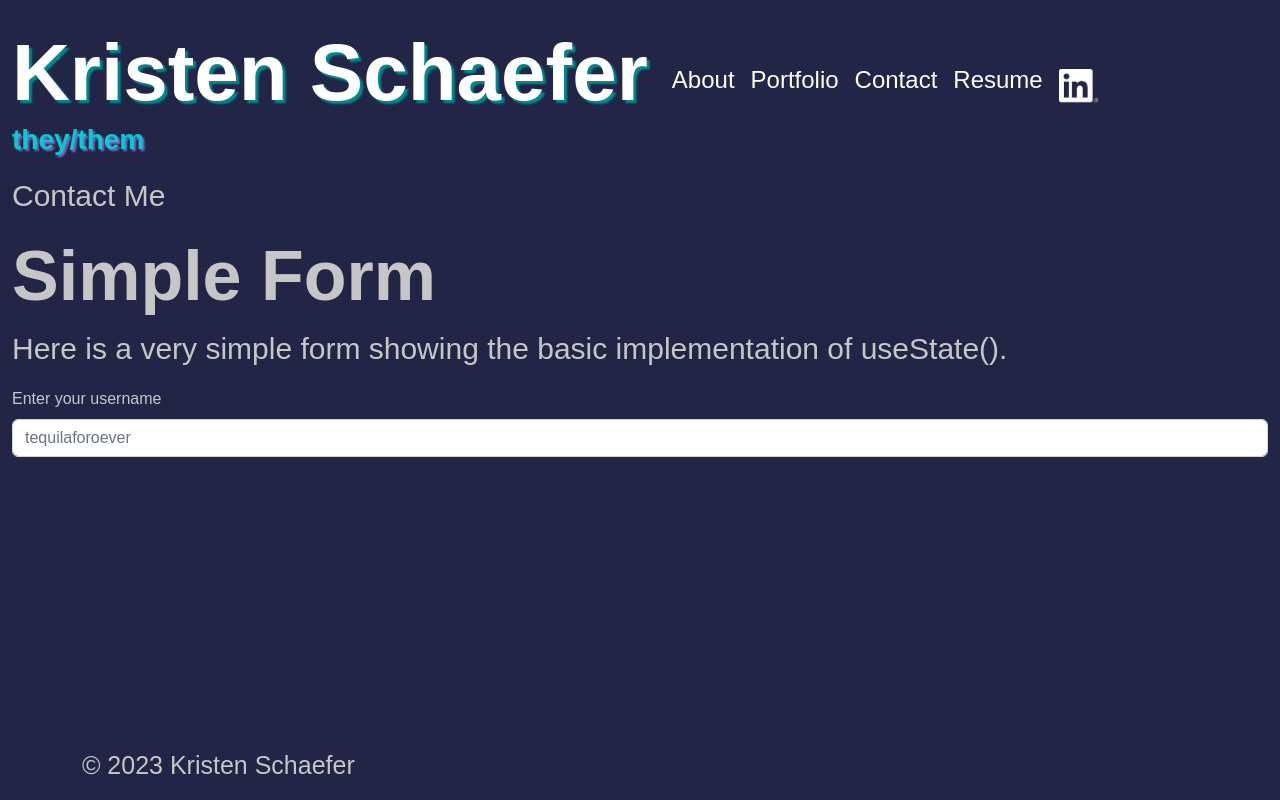
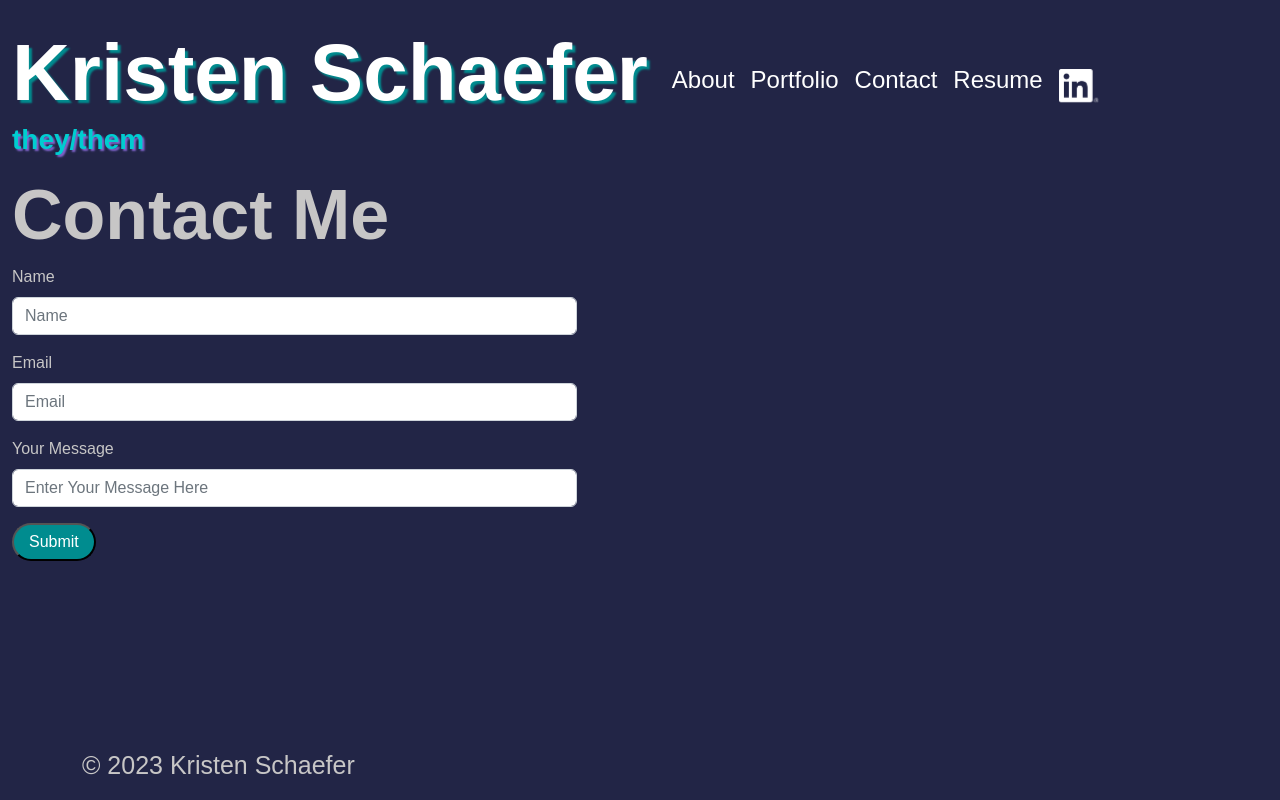
Before and after one commit to kcschaefs/react-professional-portfolio, a React (Create React App) app: page /contact in a window 1280 px wide. Built offline with nearby package versions, Linux system fonts and the light colour scheme.

Commit message:
updated contact me section with form and validation

```diff
--- a/src/components/Contact.jsx
+++ b/src/components/Contact.jsx
@@ -2,31 +2,68 @@ import Container from 'react-bootstrap/Container';
 import '../assets/css/About.css'
 import { useState } from "react"
 
-function Contact(props)  {
+function Contact() {
 
-  const [ username, setUsername ] = useState("")
+  const [formData, setFormData] = useState({ name: "", email: "", message: "" })
+
+  const handleSubmitForm = (e) => {
+    setFormData({ ...formData, [e.target.name]: e.target.value })
+  }
 
   const handleInputChange = (e) => {
-    setUsername(e.target.value)
+    setFormData({ ...formData, [e.target.name]: e.target.value })
+  }
+
+  const inputValidation = (e) => {
+    e.target.reportValidity();
   }
 
   return (
     <Container fluid className="contactSection">
-      <p>Contact Me</p>
-      <h1>Simple Form</h1>
-      <p>Here is a very simple form showing the basic implementation of useState().</p>
+      <h1>Contact Me</h1>
       <form>
-        <div className="mb-3">
-          <label htmlFor="username" className="form-label">Enter your username</label>
+        <div style={{ width: "45%" }} className="mb-3">
+          <label htmlFor="name" className="form-label">Name</label>
           <input
             type="text"
-            name="username"
+            name="name"
             className="form-control"
-            placeholder="tequilaforoever"
-            value={username}
+            placeholder="Name"
+            value={formData.name}
+            onBlur={inputValidation}
             onChange={handleInputChange}
+            required
           />
         </div>
+
+        <div style={{ width: "45%" }} className="mb-3">
+          <label htmlFor="email" className="form-label">Email</label>
+          <input
+            type="email"
+            name="email"
+            pattern="[a-z0-9._%+-]+@[a-z0-9.-]+\.[a-z]{2,4}$"
+            className="form-control"
+            placeholder="Email"
+            value={formData.email}
+            onBlur={inputValidation}
+            onChange={handleInputChange}
+            required
+          />
+        </div>
+        <div style={{ width: "45%" }} className="mb-3">
+          <label htmlFor="message" className="form-label">Your Message</label>
+          <input
+            type="text"
+            name="message"
+            className="form-control"
+            placeholder="Enter Your Message Here"
+            value={formData.message}
+            onBlur={inputValidation}
+            onChange={handleInputChange}
+            required
+          />
+        </div>
+        <button onClick={handleSubmitForm}>Submit</button>
       </form>
     </Container>
   );
--- a/src/components/Portfolio.jsx
+++ b/src/components/Portfolio.jsx
@@ -1,8 +1,6 @@
 import Container from 'react-bootstrap/Container';
 import '../assets/css/Portfolio.css';
 import Card from 'react-bootstrap/Card';
-// import Row from 'react-bootstrap/Row';
-// import Col from 'react-bootstrap/Col';
 import Carousel from 'react-bootstrap/Carousel';
 import Badge from 'react-bootstrap/Badge';
 
```
Also changed, not shown: 1 other file (tests, documents, lock files or other folders).
